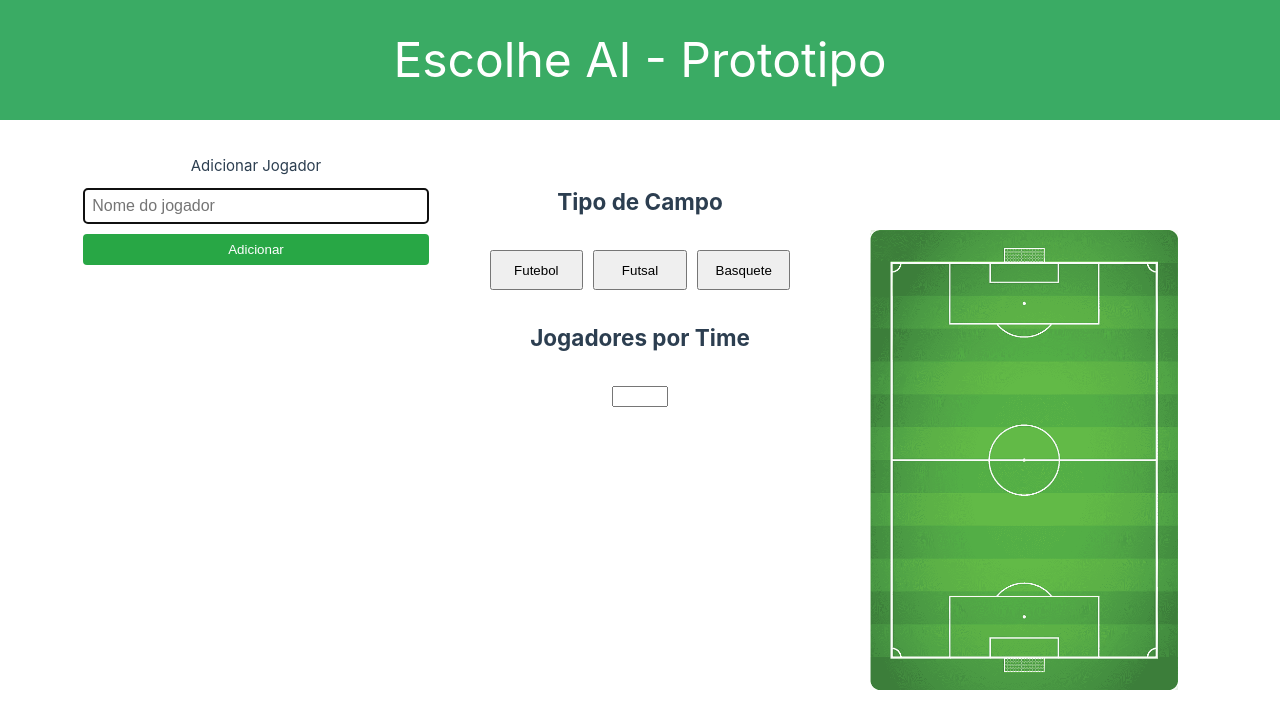
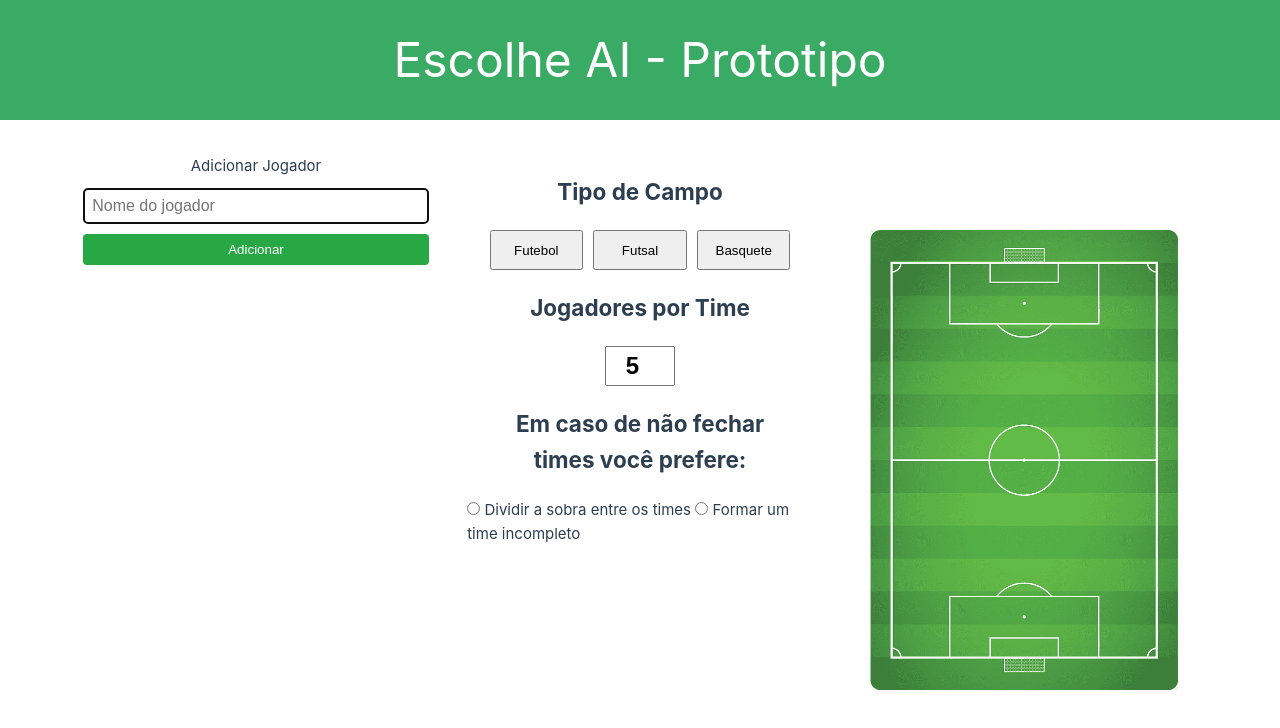
Before and after one commit to wendelcaldas/escolhe-ai, a Vue app: page / in a window 1280 px wide. Shown: the top 728 px of the page. Built offline with nearby package versions, Linux system fonts and the light colour scheme.

Commit message:
remove jogador

```diff
--- a/src/components/Config.vue
+++ b/src/components/Config.vue
@@ -8,12 +8,19 @@
             <button>Basquete</button>
         </section>
         <h2 class="config-titulo">Jogadores por Time</h2>
-        <input type="number" name="" id="" min="2" max="11">
-        <ul v-if="jogadores.length > 0">
-        <li v-for="(jogador, index) in jogadores" :key="index">
-          {{ jogador }}
-        </li>
-        </ul>
+        <input type="number" name="" id="num-jogadores" min="2" max="11" value="5">
+        <h2 class="config-titulo">Em caso de não fechar times você prefere:</h2>
+        <div>
+          <label>
+            <input type="radio" name="escolha" value="opcao1" v-model="opcaoSelecionada" />
+            Dividir a sobra entre os times
+          </label>
+
+          <label>
+            <input type="radio" name="escolha" value="opcao2" v-model="opcaoSelecionada" />
+            Formar um time incompleto
+          </label>
+        </div>
       </div>
     </div>
   </template>
@@ -43,7 +50,8 @@
   .config-titulo{
     font-weight: bold;
     columns: black;
-    margin:30px
+    margin:20px;
+    text-align: center;
   }
   .config-container-button{
     /* background-color: red; */
@@ -61,4 +69,11 @@
   .config-container-button button:hover {
     cursor: pointer;
   }
+  #num-jogadores{
+    width: 20%;
+    height: 40px;
+    font-size: 24px;
+    text-align: center;
+    font-weight: bold;
+  }
   </style>
--- a/src/components/FormJogador.vue
+++ b/src/components/FormJogador.vue
@@ -37,13 +37,13 @@
         this.$emit("adicionarJogador", nome);
         this.novoJogador = "";
 
-        // foca no input novamente
         this.$refs.inputJogador.focus();
         }
       },
       removerJogador(index) {
-          this.jogadores.splice(index, 1);
-          const jogadorRemovido = jogadores.value[index];
+        const jogadorRemovido = this.jogadores[index];
+        this.jogadores.splice(index, 1);
+        this.$emit("removerJogador", jogadorRemovido); // emite para o pai
       },
     },
     mounted() {
--- a/src/components/Main.vue
+++ b/src/components/Main.vue
@@ -9,6 +9,7 @@ const jogadores = ref([]); // Lista centralizada
 const adicionarJogador = (nome) => {
   jogadores.value.push(nome);
   console.log(jogadores.value)
+  console.log('jogadores acima')
 };
 
 const removerJogador = (nome) => {
@@ -19,8 +20,11 @@ const removerJogador = (nome) => {
 
 <template>
   <main class="main">
-    <FormJogador @adicionar-jogador="adicionarJogador" />
-    <Config :jogadores="jogadores" @remover-jogador="removerJogador" />
+    <FormJogador
+      @adicionar-jogador="adicionarJogador"
+      @remover-jogador="removerJogador"
+    />
+    <Config :jogadores="jogadores" />
     <Result :jogadores="jogadores" />
   </main>
 </template>
```
